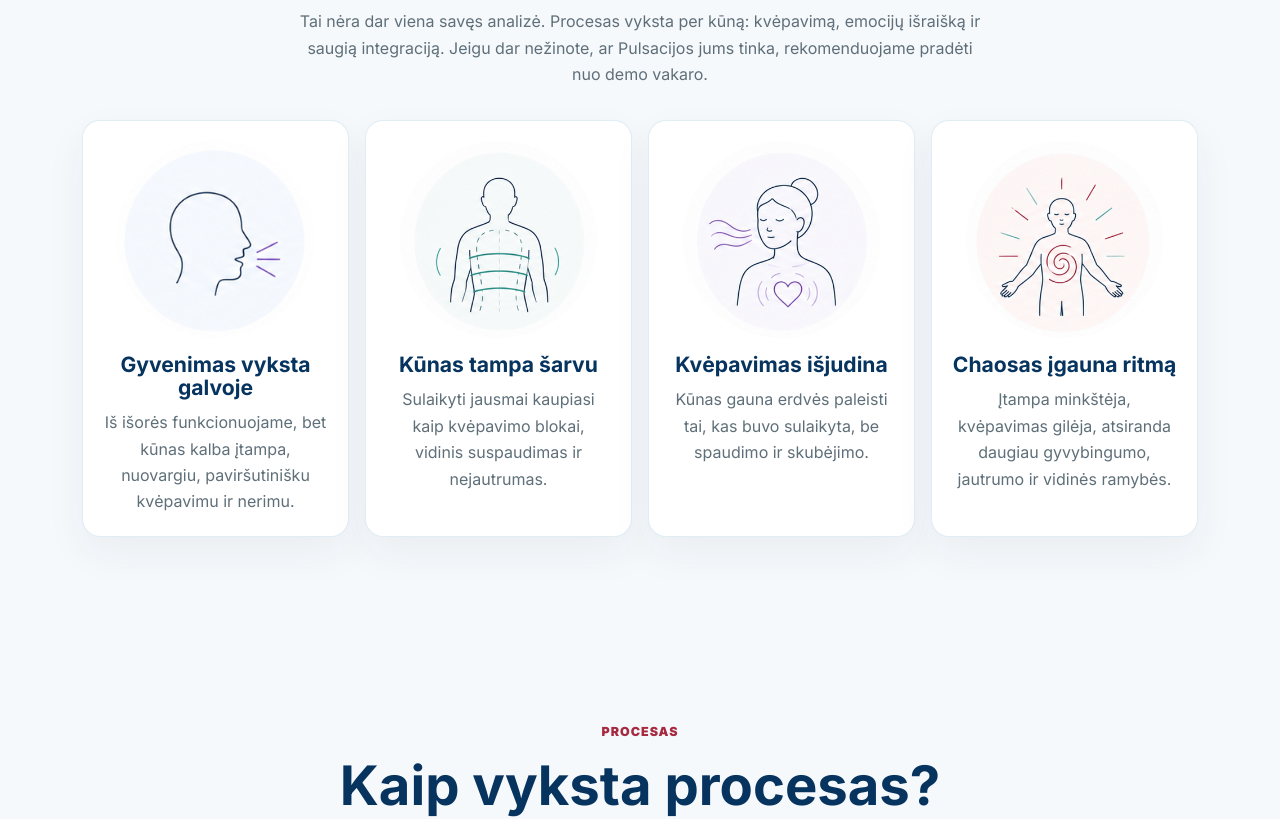
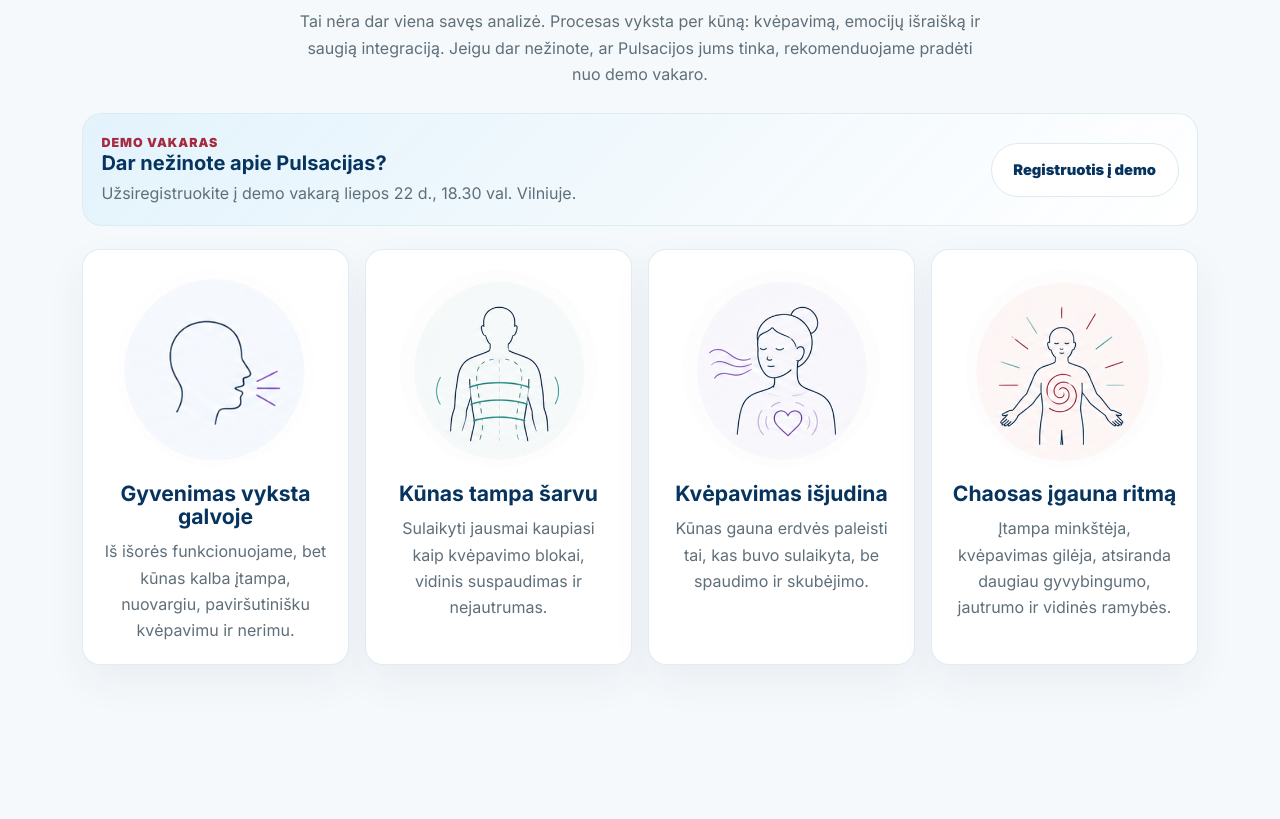
Before and after one commit to verslus/pulsacijos.lt, a plain HTML site: page index.html in a window 1280 px wide. Shown: the part 2809-3628 px from the top of the page. Drawn offline with Linux system fonts and the light colour scheme.

Commit message:
Move info opt-in earlier

```diff
--- a/index.html
+++ b/index.html
@@ -124,6 +124,14 @@
                     <h2 class="section-title">Jeigu dar nežinote, kas yra Pulsacijos</h2>
                     <p class="section-subtitle">Tai nėra dar viena savęs analizė. Procesas vyksta per kūną: kvėpavimą, emocijų išraišką ir saugią integraciją. Jeigu dar nežinote, ar Pulsacijos jums tinka, rekomenduojame pradėti nuo demo vakaro.</p>
                 </div>
+                <div class="demo-callout">
+                    <div>
+                        <p class="eyebrow">Demo vakaras</p>
+                        <h3>Dar nežinote apie Pulsacijas?</h3>
+                        <p>Užsiregistruokite į demo vakarą liepos 22 d., 18.30 val. Vilniuje.</p>
+                    </div>
+                    <a href="#registracija" class="btn btn-secondary choose-plan" data-plan="Demo vakaras - liepos 22 d. Vilniuje - 30 €">Registruotis į demo</a>
+                </div>
                 <div class="concept-grid">
                     <article class="concept-card">
                         <img src="images/pulsacijos-process-3.png" alt="" class="concept-image" loading="lazy" width="250" height="250">
@@ -182,6 +190,24 @@
                     <strong>Tikslas nėra „išsikrauti dėl išsikrovimo“.</strong>
                     <span>Tikslas - atlaisvinti energiją, kad atsirastų daugiau vidinės ramybės ir stipresnis ryšys su savimi.</span>
                 </div>
+            </div>
+        </section>
+
+        <section class="material-section">
+            <div class="container material-panel">
+                <div>
+                    <p class="eyebrow">Prieš sprendimą</p>
+                    <h2>Prieš priimant sprendimą, norite daugiau informacijos?</h2>
+                    <p>Palikite el. paštą ir gausite paskaitos apie Pulsacijų efektyvumą medžiagą. Tai nėra registracija ir neįpareigoja dalyvauti seminare.</p>
+                </div>
+                <form class="material-form" id="materialForm">
+                    <label>
+                        <span>El. paštas</span>
+                        <input id="materialEmail" name="email" type="email" autocomplete="email" placeholder="vardas@elpastas.lt" required>
+                    </label>
+                    <button class="btn btn-secondary" type="submit">Gauti paskaitos medžiagą</button>
+                    <p class="form-status" id="materialStatus" role="status" aria-live="polite"></p>
+                </form>
             </div>
         </section>
 
@@ -360,24 +386,6 @@
             </div>
         </section>
 
-        <section class="material-section">
-            <div class="container material-panel">
-                <div>
-                    <p class="eyebrow">Dar ne laikas registruotis?</p>
-                    <h2>Gauti paskaitos apie Pulsacijų efektyvumą medžiagą</h2>
-                    <p>Palikite el. paštą ir gausite medžiagą susipažinimui. Tai nėra registracija ir neįpareigoja dalyvauti seminare.</p>
-                </div>
-                <form class="material-form" id="materialForm">
-                    <label>
-                        <span>El. paštas</span>
-                        <input id="materialEmail" name="email" type="email" autocomplete="email" placeholder="vardas@elpastas.lt" required>
-                    </label>
-                    <button class="btn btn-secondary" type="submit">Gauti paskaitos medžiagą</button>
-                    <p class="form-status" id="materialStatus" role="status" aria-live="polite"></p>
-                </form>
-            </div>
-        </section>
-
         <section class="footer-cta-section">
             <div class="footer-wave" aria-hidden="true">
                 <svg viewBox="0 0 1440 120" preserveAspectRatio="none">
--- a/style.css
+++ b/style.css
@@ -541,6 +541,26 @@
     text-align: center;
 }
 
+.demo-callout {
+    display: grid;
+    gap: 1rem;
+    align-items: center;
+    margin: -0.4rem 0 1.4rem;
+    padding: 1.15rem;
+    border-radius: 20px;
+    background: linear-gradient(135deg, rgba(224, 241, 251, 0.86), rgba(255, 255, 255, 0.96));
+    border: 1px solid rgba(220, 234, 242, 0.9);
+}
+
+.demo-callout h3 {
+    margin-bottom: 0.35rem;
+    font-size: 1.25rem;
+}
+
+.demo-callout p:not(.eyebrow) {
+    color: var(--muted);
+}
+
 .concept-image {
     width: min(230px, 88%);
     aspect-ratio: 1;
@@ -1040,6 +1060,10 @@
         grid-template-columns: repeat(2, minmax(0, 1fr));
     }
 
+    .demo-callout {
+        grid-template-columns: minmax(0, 1fr) auto;
+    }
+
     .registration-layout,
     .offer-grid,
     .material-panel {
```
